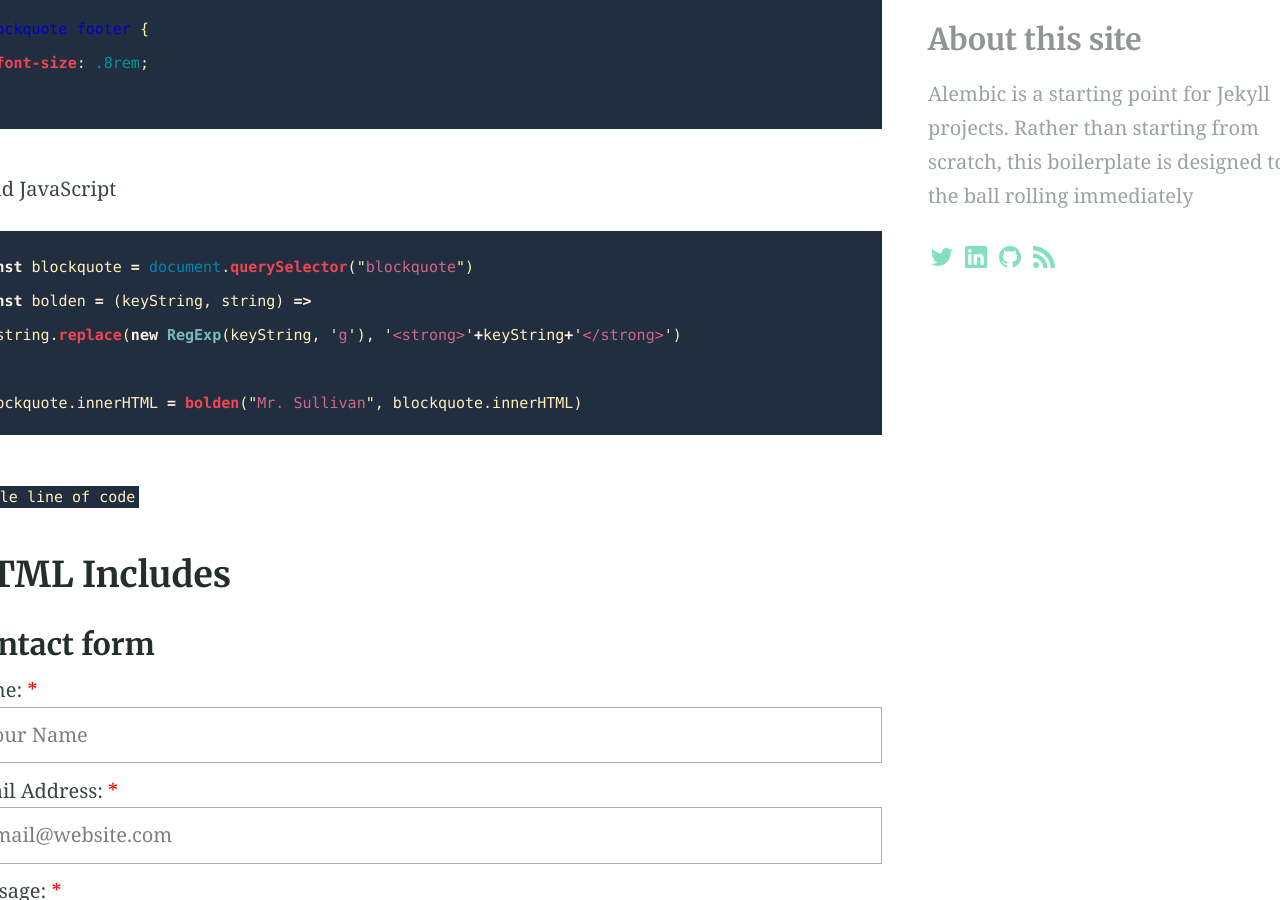
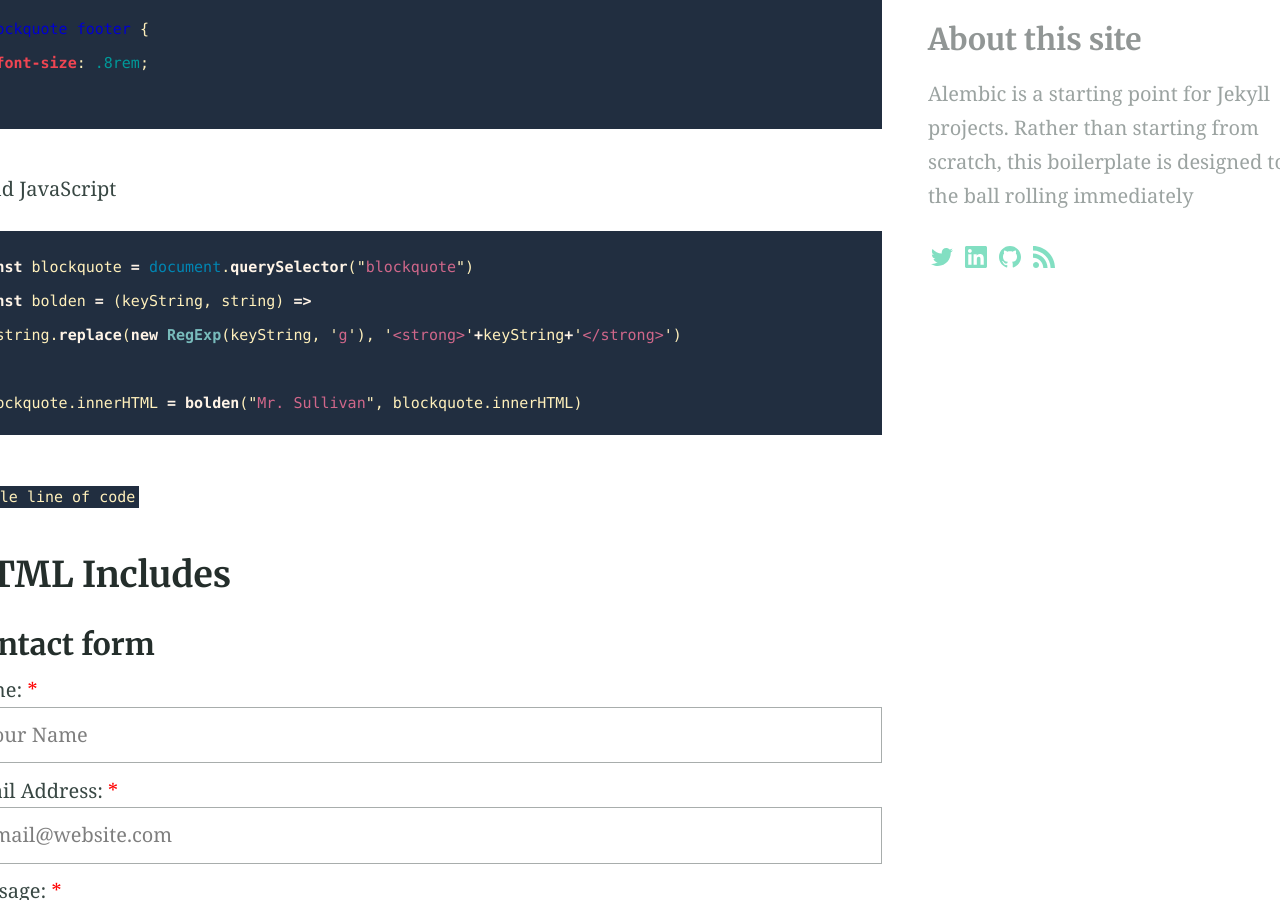
Before and after one commit to JinheeC/JinheeC.github.io, a Jekyll site: the page built from about.md, in a window 1280 px wide and 900 px high, scrolled down 2227 px. Built offline with Jekyll 4.4.1, drawn with Linux system fonts in a browser that asks for light colours; our own code applies the rules of GitHub Pages for plain Markdown files.

Commit message:
change static method color

```diff
--- a/_sass/_syntax.scss
+++ b/_sass/_syntax.scss
@@ -32,7 +32,7 @@
 .nd { color: #79BBBB; font-weight: bold } /* Name.Decorator */
 .ni { color: #800080 } /* Name.Entity */
 .ne { color: #F14552; font-weight: bold } /* Name.Exception */
-.nf { color: #F14552; font-weight: bold } /* Name.Function */
+.nf { color: #fff4e7; font-weight: bold } /* Name.Function */
 .nl { color: #F14552; font-weight: bold } /* Name.Label */
 .nn { color: #555555 } /* Name.Namespace */
 .nt { color: #0000CF } /* Name.Tag */
```
